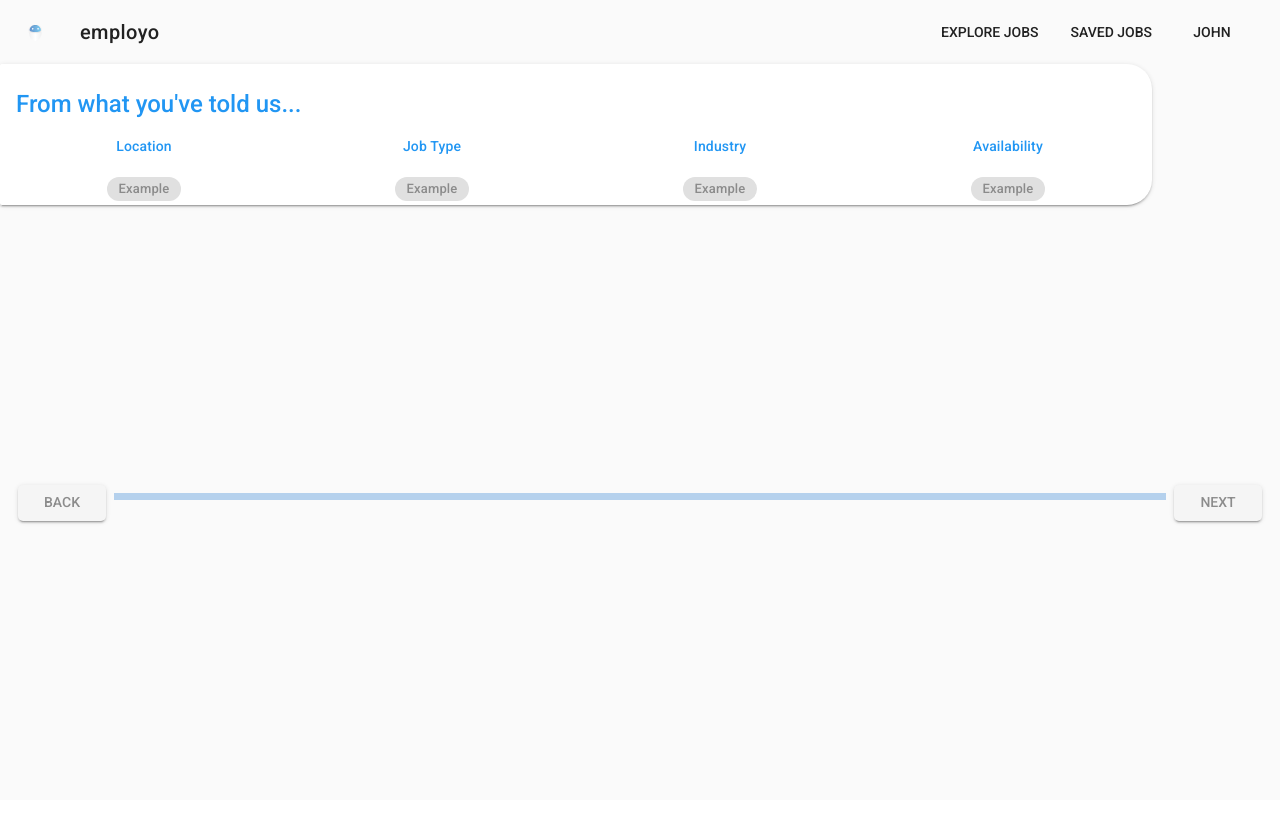
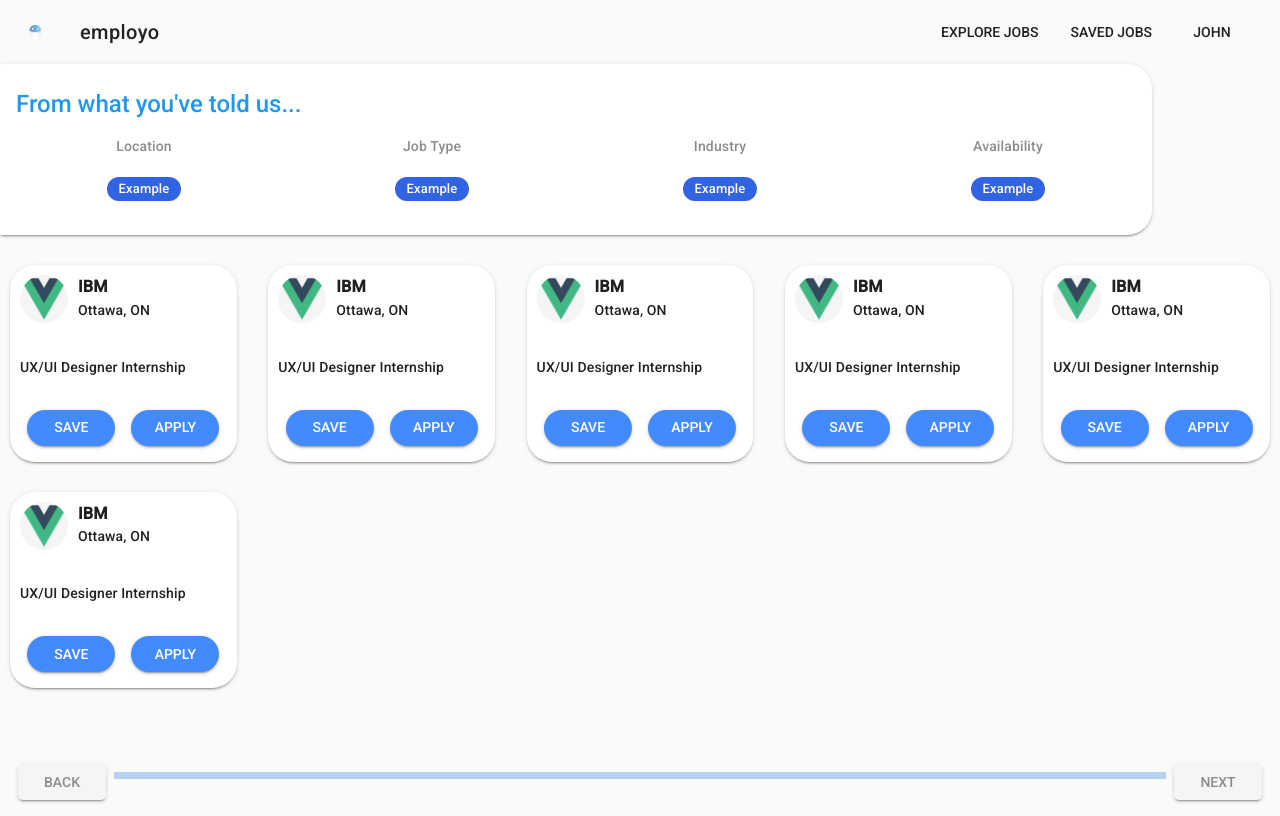
Before and after one commit to imperatormk/employo, a Vue app: page /student in a window 1280 px wide. Built offline with nearby package versions, Linux system fonts and the light colour scheme.

Commit message:
Adcard(listing jobs ads for students)added

```diff
--- /dev/null
+++ b/src/components/AdCard.vue
@@ -0,0 +1,38 @@
+<template>
+  <v-card class="v-card-jobs border-round">
+    <div style="display:flex;padding:10px;">
+        <v-avatar
+          color="grey lighten-4"
+        >
+          <img :src="image" alt="avatar">
+        </v-avatar>
+      <div style="padding-left:10px;">
+        <h3>{{cardInfo.title}}</h3>
+        <p>{{cardInfo.location}}</p>
+      </div>
+    </div>
+    <div style="padding:10px;">
+      <p>{{cardInfo.shortDescription}}</p>
+    </div>
+    <div style="text-align:center;padding-bottom:10px;">
+      <v-btn dark round color="#448aff">Save</v-btn>
+      <v-btn dark round color="#448aff">Apply</v-btn>
+    </div>
+
+  </v-card>
+</template>
+
+<script>
+import image from '@/assets/logo.png'
+
+export default {
+  props: {
+    cardInfo: Object
+  },
+  data() {
+    return {
+      image
+    }
+  }
+}
+</script>
--- a/src/pages/students/JobBoard.vue
+++ b/src/pages/students/JobBoard.vue
@@ -1,48 +1,95 @@
 <template>
   <div>
     <Header :navigationBtns="menu" :userName="userName"></Header>
-    <v-flex>
+    <v-flex style="margin-bottom:20px;">
       <v-card style="width: 90%;" class="blue--text right-border-round">
         <v-card-title primary-title >
           <div>
             <div class="headline">From what you've told us...</div>
           </div>
         </v-card-title>
-          <div style="display:flex; justify-content: center;text-align: center;">
+          <div class="chips-container" style="display:flex; justify-content: center;text-align: center;">
             <div style="flex:1;">
               <p>Location</p>
-              <v-chip disabled small>Example</v-chip>
+              <v-chip disabled small color="#3164e3" text-color="white">Example</v-chip>
             </div>
             <div style="flex:1;">
               <p>Job Type</p>
-              <v-chip disabled small>Example</v-chip>
+              <v-chip disabled small color="#3164e3" text-color="white">Example</v-chip>
             </div>
             <div style="flex:1;">
               <p>Industry</p>
-              <v-chip disabled small>Example</v-chip>
+              <v-chip disabled small color="#3164e3" text-color="white">Example</v-chip>
             </div>
             <div style="flex:1;">
               <p>Availability</p>
-              <v-chip disabled small>Example</v-chip>
+              <v-chip disabled small color="#3164e3" text-color="white">Example</v-chip>
             </div>
           </div>
       </v-card>
+    </v-flex>
+    <v-flex class="v-card-holder" style="padding:10px;max-widt:100%;">
+    <AdCard v-for="(job, index) in jobsInfo" :key="index" :cardInfo="job"></AdCard>
     </v-flex>
   </div>
 </template>
 
 <script>
 import Header from '@/components/Header'
+import AdCard from '@/components/AdCard'
 
 export default {
   data() {
     return {
       menu: ['Explore Jobs', 'Saved Jobs'],
-      userName: 'John'
+      userName: 'John',
+      jobsInfo: [{
+        img: null,
+        title: 'IBM',
+        location: 'Ottawa, ON',
+        shortDescription: 'UX/UI Designer Internship',
+        description: 'Lorem Ipsum Suma cum lade'
+      },
+      {
+        img: null,
+        title: 'IBM',
+        location: 'Ottawa, ON',
+        shortDescription: 'UX/UI Designer Internship',
+        description: 'Lorem Ipsum Suma cum lade'
+      },
+      {
+        img: null,
+        title: 'IBM',
+        location: 'Ottawa, ON',
+        shortDescription: 'UX/UI Designer Internship',
+        description: 'Lorem Ipsum Suma cum lade'
+      },
+      {
+        img: null,
+        title: 'IBM',
+        location: 'Ottawa, ON',
+        shortDescription: 'UX/UI Designer Internship',
+        description: 'Lorem Ipsum Suma cum lade'
+      },
+      {
+        img: null,
+        title: 'IBM',
+        location: 'Ottawa, ON',
+        shortDescription: 'UX/UI Designer Internship',
+        description: 'Lorem Ipsum Suma cum lade'
+      },
+      {
+        img: null,
+        title: 'IBM',
+        location: 'Ottawa, ON',
+        shortDescription: 'UX/UI Designer Internship',
+        description: 'Lorem Ipsum Suma cum lade'
+      }]
     }
   },
   components: {
-    Header
+    Header,
+    AdCard
   }
 }
 </script>
--- a/src/style/main.scss
+++ b/src/style/main.scss
@@ -119,3 +119,33 @@
 .border-round {
   border-radius: $round-border;
 }
+
+.chips-container p {
+  color: #8c8c8c;
+}
+
+.chips-container {
+  padding-bottom: 30px;
+}
+
+.v-card-jobs {
+  flex-basis:100%;
+}
+
+.v-card-holder {
+  display: block;
+}
+
+@media(min-width:960px) {
+  .v-card-holder {
+    margin-bottom:20px;
+    display:flex;
+    justify-content:space-between;
+    flex-wrap: wrap;
+  }
+
+  .v-card-jobs {
+    flex-basis:18%;
+    margin-bottom: 30px;
+  }
+}
```
